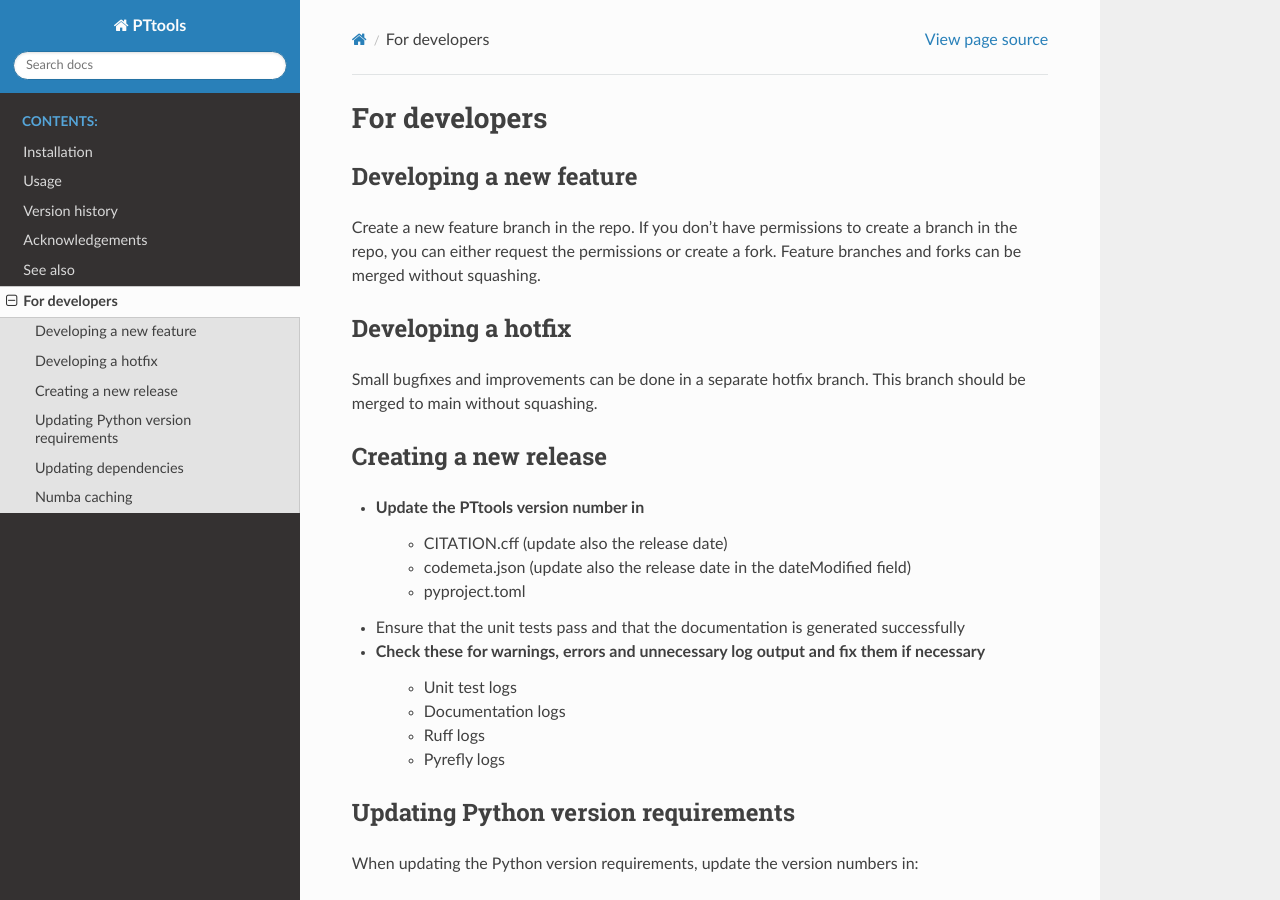
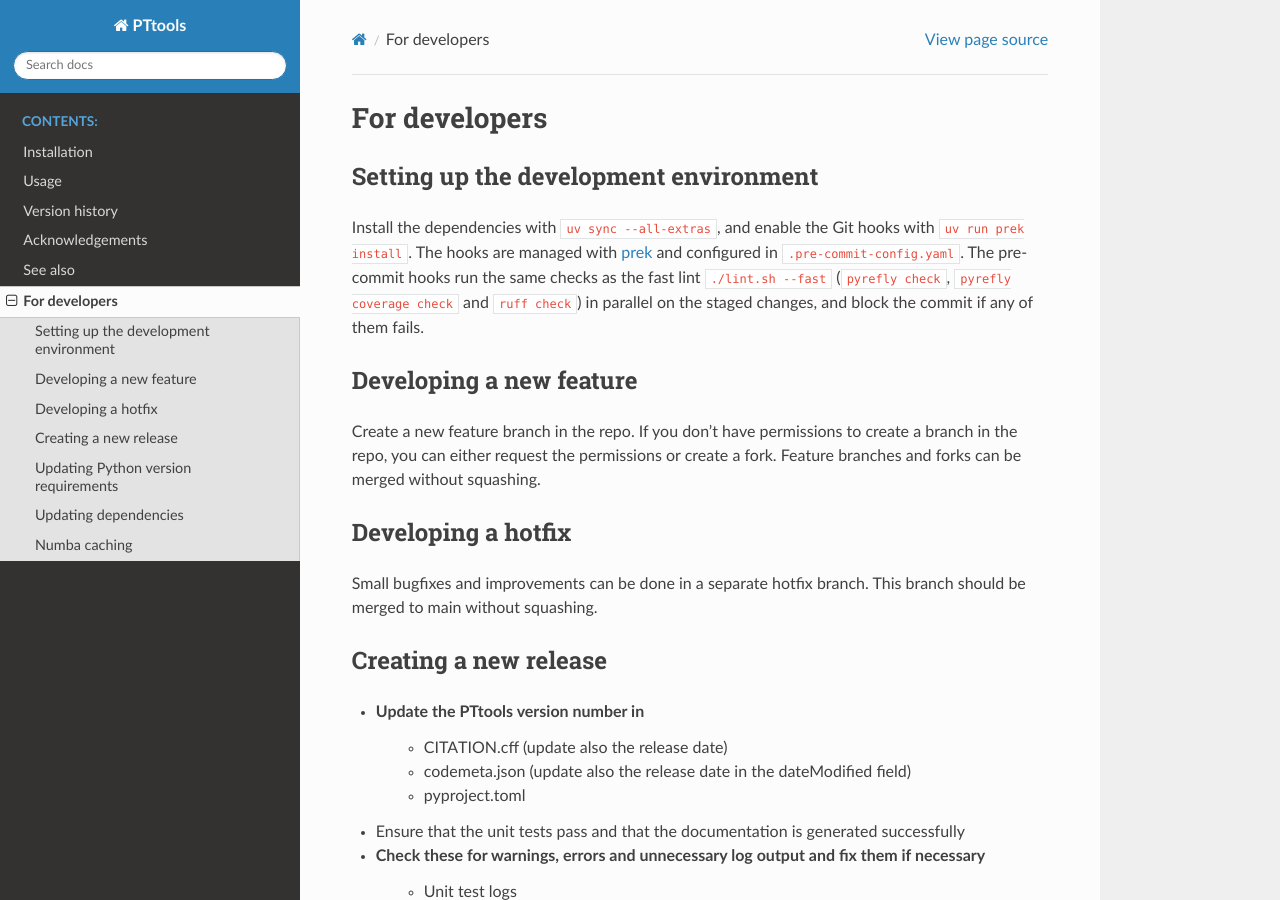
Before and after one commit to CFT-HY/pttools, a Sphinx documentation site: the page built from docs/dev.rst, in a window 1280 px wide and 900 px high. Built offline with Sphinx 7.4.7 and the Read the Docs theme 3.1.0, drawn with Linux system fonts in a browser that asks for light colours; pages that are not in the unit, such as notebooks, are missing from menus; some of the changed text lies outside the part shown.

Commit message:
Enable Git pre-commit hooks with prek

```diff
--- a/docs/dev.rst
+++ b/docs/dev.rst
@@ -1,5 +1,14 @@
 For developers
 ==============
+
+Setting up the development environment
+--------------------------------------
+Install the dependencies with ``uv sync --all-extras``,
+and enable the Git hooks with ``uv run prek install``.
+The hooks are managed with `prek <https://github.com/j178/prek>`_ and configured in ``.pre-commit-config.yaml``.
+The pre-commit hooks run the same checks as the fast lint ``./lint.sh --fast``
+(``pyrefly check``, ``pyrefly coverage check`` and ``ruff check``) in parallel on the staged changes,
+and block the commit if any of them fails.
 
 Developing a new feature
 ------------------------
--- a/pyproject.toml
+++ b/pyproject.toml
@@ -134,6 +134,8 @@
     # "hypothesis[numpy] >= 6.155.1",
     "pandas >= 3.0.5",
     "pandas-stubs >= 3.0.3.260530",
+    # Git hooks, configured in .pre-commit-config.yaml
+    "prek >= 0.5.4",
     # For Numba system info
     "psutil >= 7.2.2",
     "pyan3 >= 2.6.2",
```
Also changed, not shown: AGENTS.md (+3 -0 lines), .pre-commit-config.yaml (added), 2 other files.
